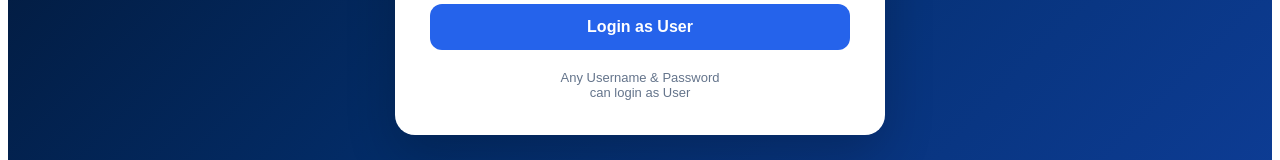
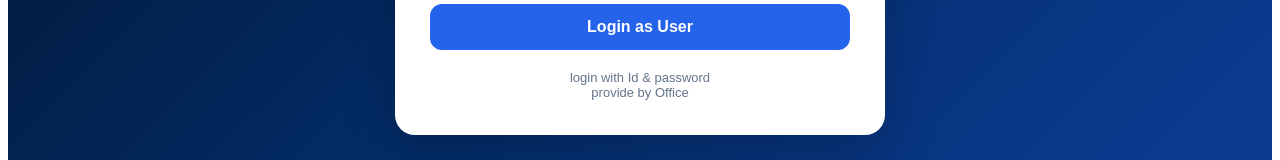
Before and after one commit to Arunsonly/property-insurance-portal, a Next.js app: page /user-login in a window 1280 px wide. Shown: the part 496-656 px from the top of the page. Built offline with nearby package versions, Linux system fonts and the light colour scheme.

Commit message:
Update user-login.js

```diff
--- a/pages/user-login.js
+++ b/pages/user-login.js
@@ -142,9 +142,9 @@ export default function UserLogin() {
             fontSize: "13px",
           }}
         >
-          Any Username & Password
+          login with Id & password
           <br />
-          can login as User
+          provide by Office
         </div>
       </div>
     </div>
```
